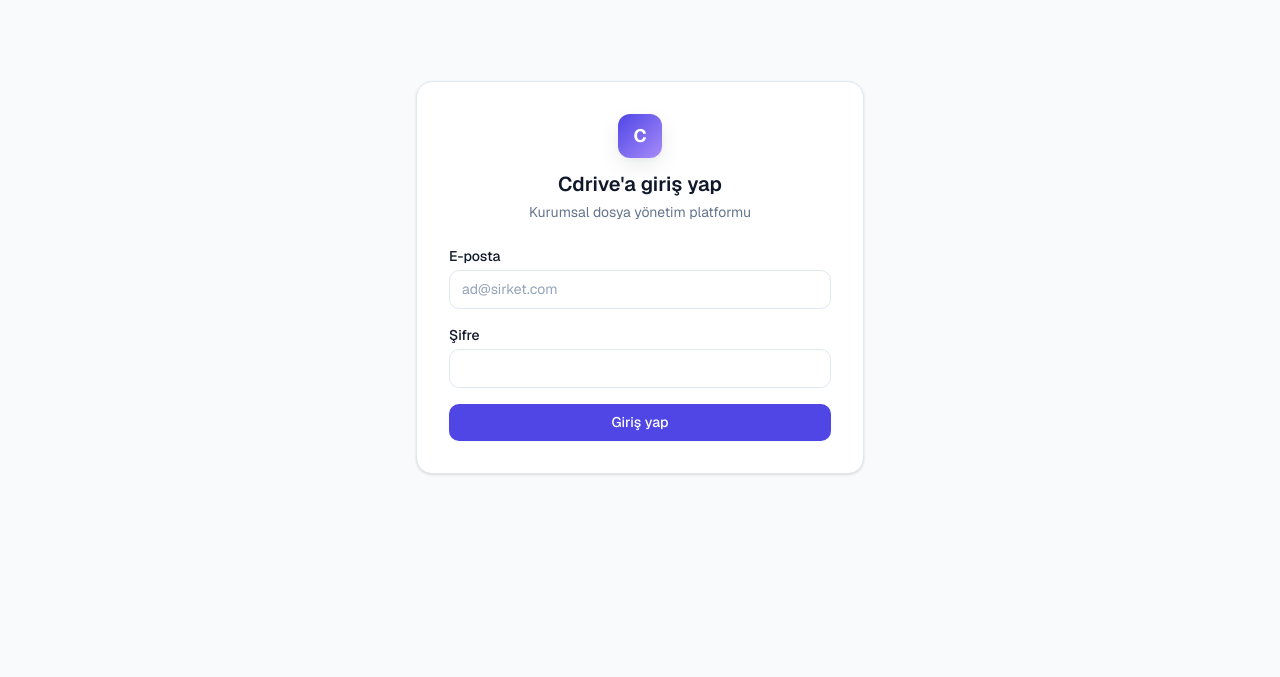
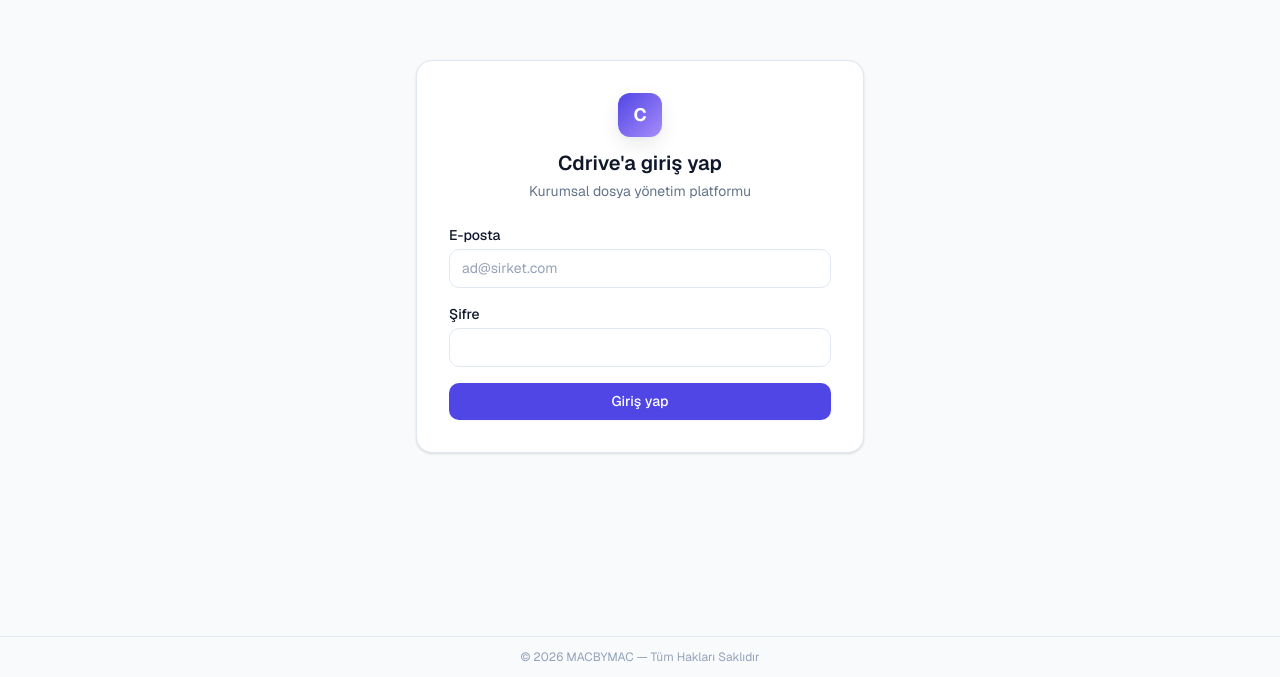
Before and after one commit to macbyclp/cdrive, a Next.js app: page /cdrive/login in a window 1280 px wide. Shown: the part 123-800 px from the top of the page. Built offline with nearby package versions, Linux system fonts and the light colour scheme.

Commit message:
Minik alt bilgi cubugu (Footer) eklendi: Panel/Satis/Muhasebe/Uretim/Musteriler/Yonetim, Hesap Ayarlari ve giris sayfasinda MACBYMAC telif satiri

```diff
--- a/src/app/account/page.tsx
+++ b/src/app/account/page.tsx
@@ -4,6 +4,7 @@ import { useEffect, useState } from "react";
 import TopBar from "@/components/TopBar";
 import AvatarBuilder from "@/components/AvatarBuilder";
 import FeatureTour from "@/components/FeatureTour";
+import Footer from "@/components/Footer";
 import { useToast } from "@/components/ToastProvider";
 import { useMe } from "@/lib/useMe";
 import type { MeUser } from "@/lib/types";
@@ -22,9 +23,9 @@ export default function AccountPage() {
   if (!user) return null;
 
   return (
-    <div className="min-h-screen">
+    <div className="flex min-h-screen flex-col">
       <TopBar user={user} />
-      <main className="mx-auto max-w-2xl p-4 sm:p-6">
+      <main className="mx-auto w-full max-w-2xl flex-1 p-4 sm:p-6">
         <h1 className="mb-1 text-xl font-semibold" style={{ color: "var(--text-primary)" }}>
           Hesap ayarları
         </h1>
@@ -52,6 +53,7 @@ export default function AccountPage() {
           <SessionsCard />
         </div>
       </main>
+      <Footer />
       {showTour && <FeatureTour user={user} onClose={() => setShowTour(false)} />}
     </div>
   );
--- a/src/app/login/page.tsx
+++ b/src/app/login/page.tsx
@@ -3,6 +3,7 @@
 import { Suspense, useState } from "react";
 import { useRouter, useSearchParams } from "next/navigation";
 import { withBasePath } from "@/lib/basePath";
+import Footer from "@/components/Footer";
 
 function LoginForm() {
   const router = useRouter();
@@ -57,7 +58,8 @@ function LoginForm() {
   }
 
   return (
-    <div className="flex min-h-screen items-center justify-center px-4" style={{ background: "var(--background)" }}>
+    <div className="flex min-h-screen flex-col" style={{ background: "var(--background)" }}>
+      <div className="flex flex-1 items-center justify-center px-4">
       <div className="w-full max-w-md rounded-2xl border p-8 shadow-sm" style={{ background: "var(--surface)", borderColor: "var(--border)" }}>
         <div className="mb-6 text-center">
           <div
@@ -141,6 +143,8 @@ function LoginForm() {
           </form>
         )}
       </div>
+      </div>
+      <Footer />
     </div>
   );
 }
--- a/src/components/AppShell.tsx
+++ b/src/components/AppShell.tsx
@@ -3,6 +3,7 @@
 import type { MeUser } from "@/lib/types";
 import TopBar from "@/components/TopBar";
 import AppSidebar, { type AppSidebarActive } from "@/components/AppSidebar";
+import Footer from "@/components/Footer";
 
 /**
  * "Panel" arayüzünün ortak sayfa iskeleti — TopBar + sol kenar çubuğu + içerik.
@@ -30,6 +31,7 @@ export default function AppShell({
         <AppSidebar user={user} active={active} />
         <main className="flex-1 p-4 sm:p-6">{children}</main>
       </div>
+      <Footer />
     </div>
   );
 }
--- /dev/null
+++ b/src/components/Footer.tsx
@@ -0,0 +1,11 @@
+/** Uygulama genelinde tekrar kullanılan minik alt bilgi çubuğu — marka/telif satırı. */
+export default function Footer() {
+  return (
+    <footer
+      className="shrink-0 border-t px-4 py-3 text-center text-xs"
+      style={{ borderColor: "var(--border)", color: "var(--text-tertiary)" }}
+    >
+      © {new Date().getFullYear()} MACBYMAC — Tüm Hakları Saklıdır
+    </footer>
+  );
+}
```
